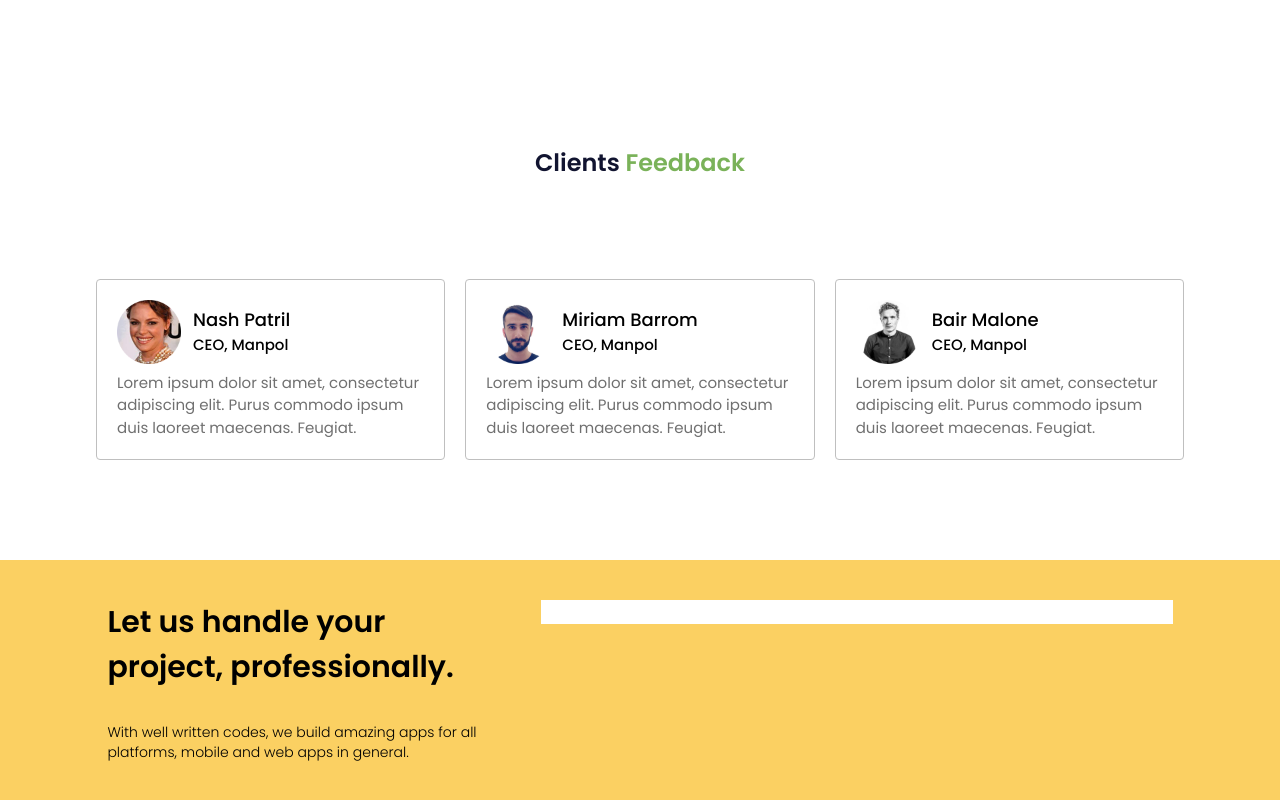
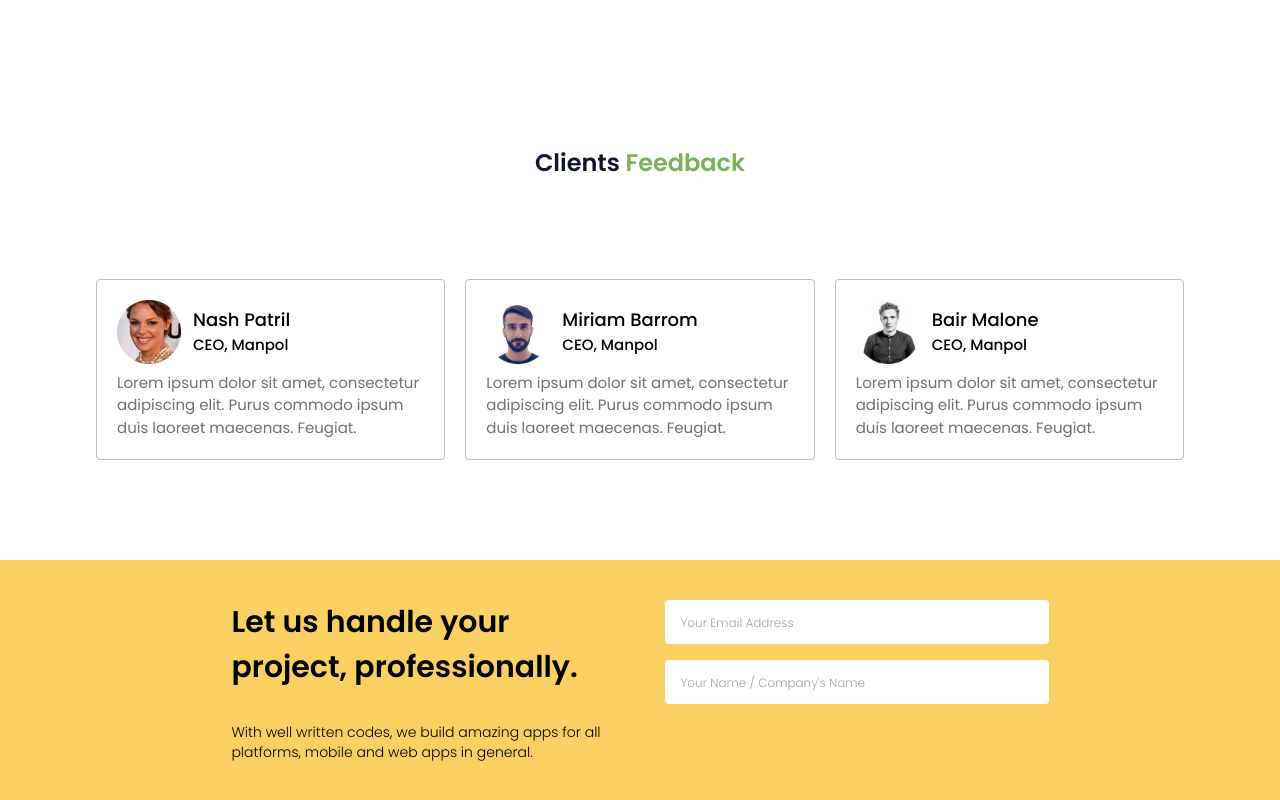
Before and after one commit to ronymia/design-agency-client-side, a React (Vite) app: page / in a window 1280 px wide. Shown: the part 1479-2279 px from the top of the page. Built offline with nearby package versions, Linux system fonts and the light colour scheme.

Commit message:
input field

```diff
--- a/src/Pages/Home/Contact/Contact.jsx
+++ b/src/Pages/Home/Contact/Contact.jsx
@@ -11,9 +11,21 @@ export default function Contact() {
                          With well written codes, we build amazing apps for all <br /> platforms, mobile and web apps in general.
                     </p>
                </div>
-               <div className="">
-                    <input type="text" name="" id="" />
-                    <input type="text" name="" id="" />
+               <div className="flex flex-col gap-y-4">
+                    <input
+                         className='w-96 h-11 rounded focus:outline-none text-sm px-4 py-3 placeholder:text-xs placeholder:font-light placeholder:capitalize'
+                         type="text"
+                         name=""
+                         id=""
+                         placeholder='your email address'
+                    />
+                    <input
+                         className='w-96 h-11 rounded focus:outline-none text-sm px-4 py-3 placeholder:text-xs placeholder:font-light placeholder:capitalize'
+                         type="text"
+                         name=""
+                         id=""
+                         placeholder="your name / company's name"
+                    />
                </div>
           </section>
      )
```
